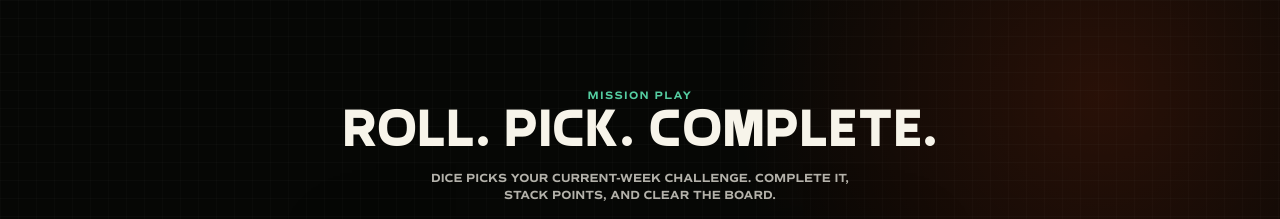
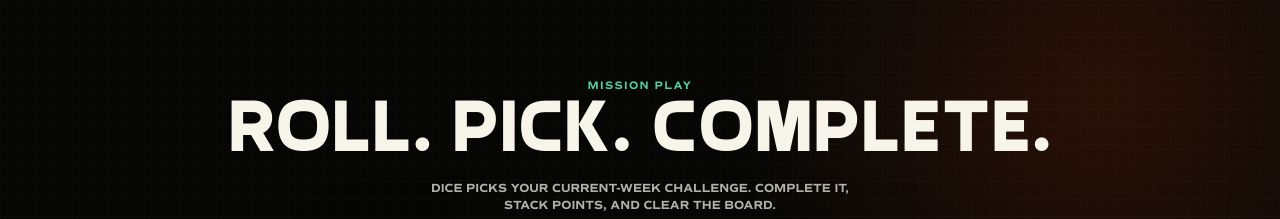
Before and after one commit to kiermangibin/zoda-play, a React (Vite) app: page /mission in a window 1280 px wide. Shown: the top 219 px of the page. Built offline with nearby package versions, Linux system fonts and the light colour scheme; grey boxes are pictures that could not be loaded.

Commit message:
Increase mission game heading

```diff
--- a/src/styles/mission-play.css
+++ b/src/styles/mission-play.css
@@ -95,7 +95,7 @@
 
 .zoda-mission-play__header h1 {
   font-family: var(--zoda-font-display, "Euphora", "Commuters Sans", Arial, sans-serif);
-  font-size: clamp(28px, 6vw, 52px);
+  font-size: clamp(40px, 6.4vw, 72px);
   font-weight: 800;
   letter-spacing: 0;
   line-height: 0.96;
```
